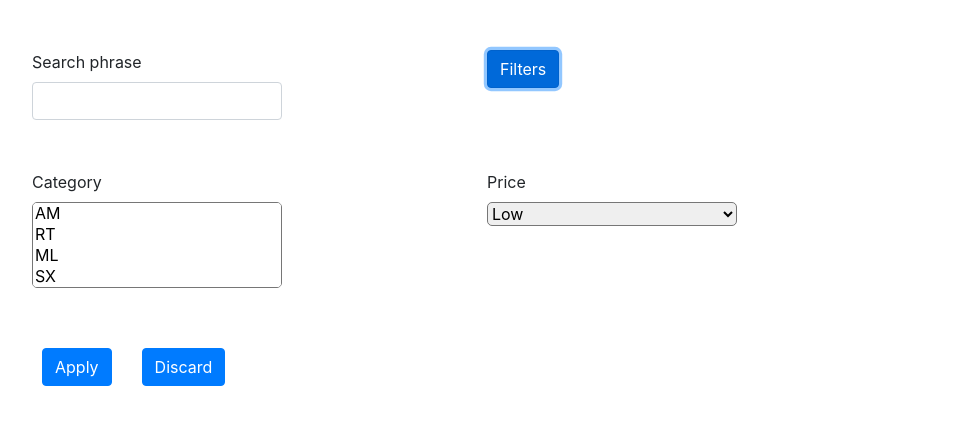
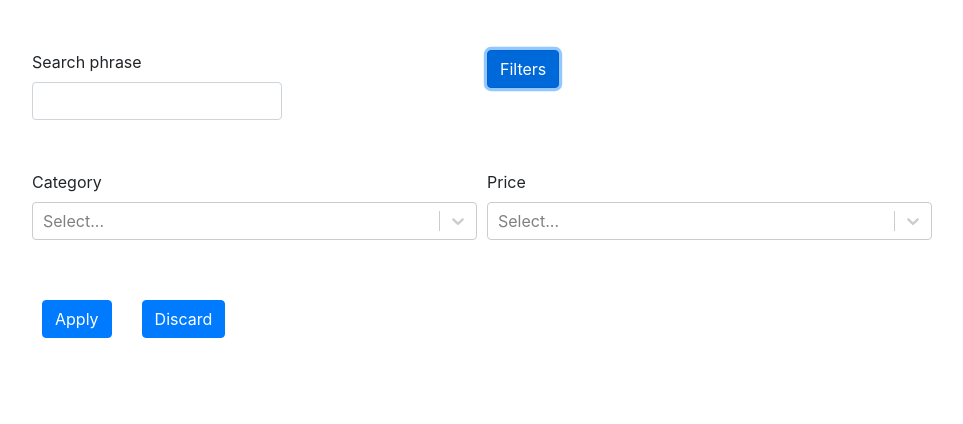
Before and after one commit to suzik86/search-widget, a React (Create React App) app: page / in a window 1280 px wide. Both pictures are taken after a click on the button "Filters". Shown: the top 424 px of the page, without its empty margins (158-1121 px from the left). Built offline with nearby package versions, Linux system fonts and the light colour scheme; the HTML template or start-up script is replaced by a standard one.

Commit message:
Select component

```diff
--- a/package.json
+++ b/package.json
@@ -10,7 +10,8 @@
     "react": "^16.12.0",
     "react-bootstrap": "^1.0.0-beta.16",
     "react-dom": "^16.12.0",
-    "react-scripts": "3.3.0"
+    "react-scripts": "3.3.0",
+    "react-select": "^3.0.8"
   },
   "scripts": {
     "start": "react-scripts start",
--- a/src/components/FiltersArea/FiltersArea.js
+++ b/src/components/FiltersArea/FiltersArea.js
@@ -1,6 +1,7 @@
 import React from 'react';
 import Button from 'react-bootstrap/Button';
 import { Form, Col } from 'react-bootstrap';
+import Select from 'react-select'
 
 
 class FiltersArea extends React.Component {
@@ -11,15 +12,17 @@ class FiltersArea extends React.Component {
       applySectionIsOpen: false,
       categorySelectedValues: []
     }
+    this.categories = [{value:'AM', label:'AM'},{value:'RT', label:'RT'},{value:'ML', label:'ML'},{value:'SX', label:'SX'},{value:'MG', label:'MG'}]
+    this.prices = [{value:'low', label:'Low'},{value:'medium', label:'Medium'},{value:'high', label:'High'}]
   };
 
-  handlePriceSelect = (e) => {
-    this.setState({selectedValues: this.state.selectedValues.concat(e.target.value)});
+  handlePriceSelect = (value) => {
+    this.setState({selectedValues: this.state.selectedValues.concat(value.value)});
 
   }
 
-  handleCategorySelect = (e) => {
-    this.setState({selectedValues: this.state.selectedValues.concat(e.target.value)});
+  handleCategorySelect = (values) => {
+    this.setState({selectedValues: this.state.selectedValues = values.map(a => a.value)});
   }
 
   handleApplyClick = () => {
@@ -39,21 +42,11 @@ class FiltersArea extends React.Component {
           <Form.Row className="row">
               <Col>
                   <label htmlFor="category-input">{this.props.categoryLabel}</label>
-                  <select id="category-input"  name="category" multiple onChange={this.handleCategorySelect}>
-                        <option value="AM">AM</option>
-                        <option value="RT">RT</option>
-                        <option value="ML">ML</option>
-                        <option value="SX">SX</option>
-                        <option value="MG">MG</option>
-                  </select>
+                  <Select isMulti options={this.categories} onChange={this.handleCategorySelect} />
               </Col>
               <Col>
                   <label htmlFor="price-input">{this.props.priceLabel}</label>
-                  <select id="price-input" name="price" onChange={this.handlePriceSelect}>
-                      <option value="low">Low</option>
-                      <option value="medium">Medium</option>
-                      <option value="high">High</option>
-                  </select>
+                  <Select options={this.prices} onChange={this.handlePriceSelect} />
               </Col>
           </Form.Row>
 
```
Also changed, not shown: 1 other file (tests, documents, lock files or other folders).
